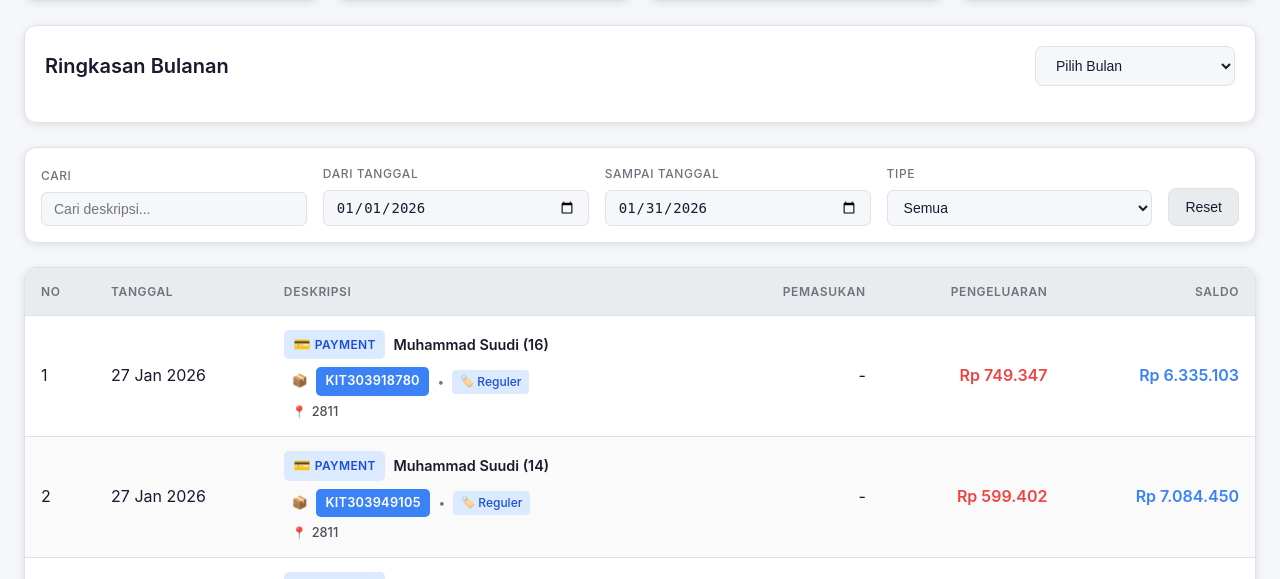
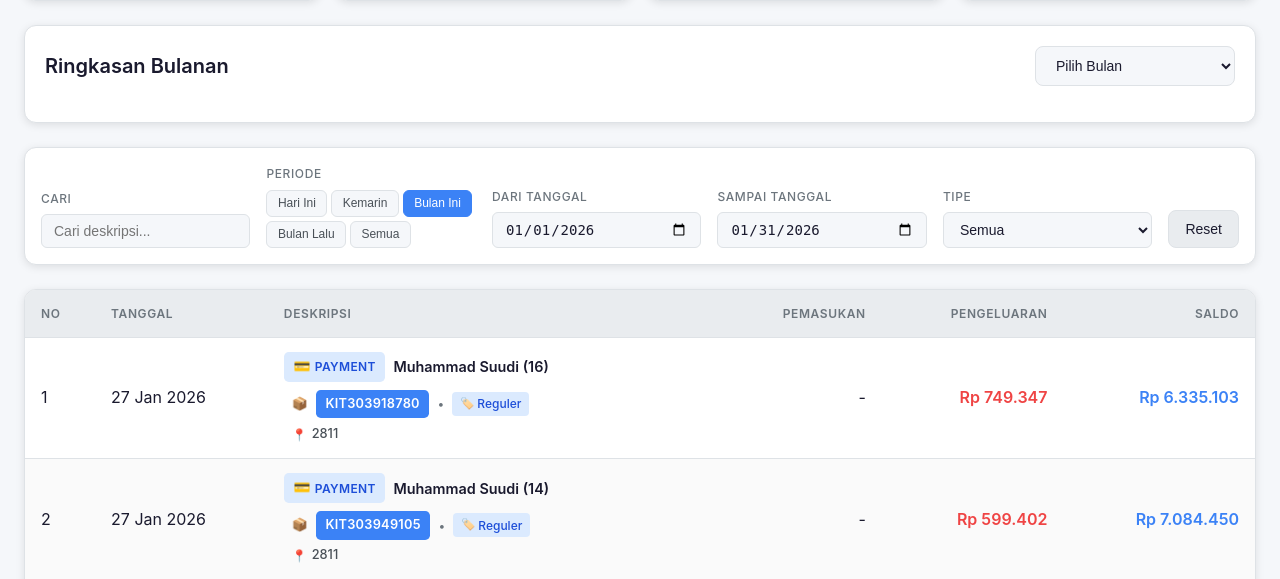
Before and after one commit to baiiput/uob-report, a PHP site: page / in a window 1280 px wide. Shown: the part 300-879 px from the top of the page. Run offline with PHP 8.4, Linux system fonts and the light colour scheme; data comes from the database, SQL or seed files in the repository.

Commit message:
feat: add quick date filter buttons (Hari Ini, Kemarin, Bulan Ini, Bulan Lalu, Semua)
Embedded compact pill buttons in the search/filter panel for quick date
range selection. Bulan Ini is the default active filter. Manual date
input deactivates the quick filter highlight.

https://claude.ai/code/session_01VeZduvLmGdtQGkt1SJM1KC

```diff
--- a/assets/css/style.css
+++ b/assets/css/style.css
@@ -573,6 +573,37 @@ button, a, input, select, textarea {
 .filter-group input:focus,
 .filter-group select:focus {
     outline: none;
+    border-color: var(--primary);
+}
+
+/* Quick Filters */
+.quick-filters {
+    display: flex;
+    gap: 0.25rem;
+    flex-wrap: wrap;
+}
+
+.qf-btn {
+    padding: 0.35rem 0.65rem;
+    font-size: 0.75rem;
+    font-weight: 500;
+    border: 1px solid var(--border-color);
+    border-radius: 0.375rem;
+    background-color: var(--bg-primary);
+    color: var(--text-secondary);
+    cursor: pointer;
+    transition: all 0.15s ease;
+    white-space: nowrap;
+}
+
+.qf-btn:hover {
+    background-color: var(--bg-tertiary);
+    color: var(--text-primary);
+}
+
+.qf-btn.active {
+    background-color: var(--primary);
+    color: #fff;
     border-color: var(--primary);
 }
 
--- a/index.php
+++ b/index.php
@@ -143,6 +143,16 @@
                     <div class="filter-group">
                         <label for="searchInput">Cari</label>
                         <input type="text" id="searchInput" placeholder="Cari deskripsi...">
+                    </div>
+                    <div class="filter-group">
+                        <label>Periode</label>
+                        <div class="quick-filters" id="quickFilters">
+                            <button type="button" class="qf-btn" data-filter="today">Hari Ini</button>
+                            <button type="button" class="qf-btn" data-filter="yesterday">Kemarin</button>
+                            <button type="button" class="qf-btn active" data-filter="this-month">Bulan Ini</button>
+                            <button type="button" class="qf-btn" data-filter="last-month">Bulan Lalu</button>
+                            <button type="button" class="qf-btn" data-filter="all">Semua</button>
+                        </div>
                     </div>
                     <div class="filter-group">
                         <label for="startDate">Dari Tanggal</label>
```
Also changed, not shown: assets/js/app.js (+62 -0 lines).
